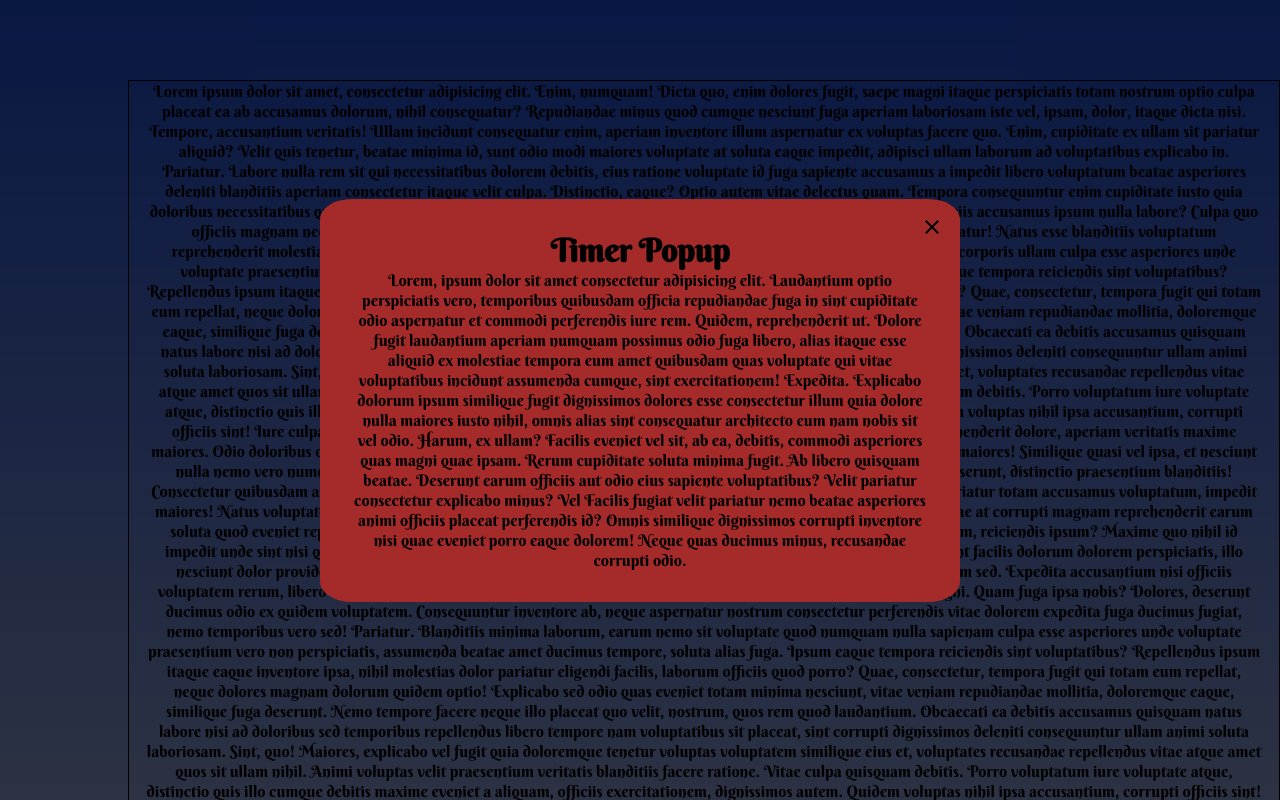
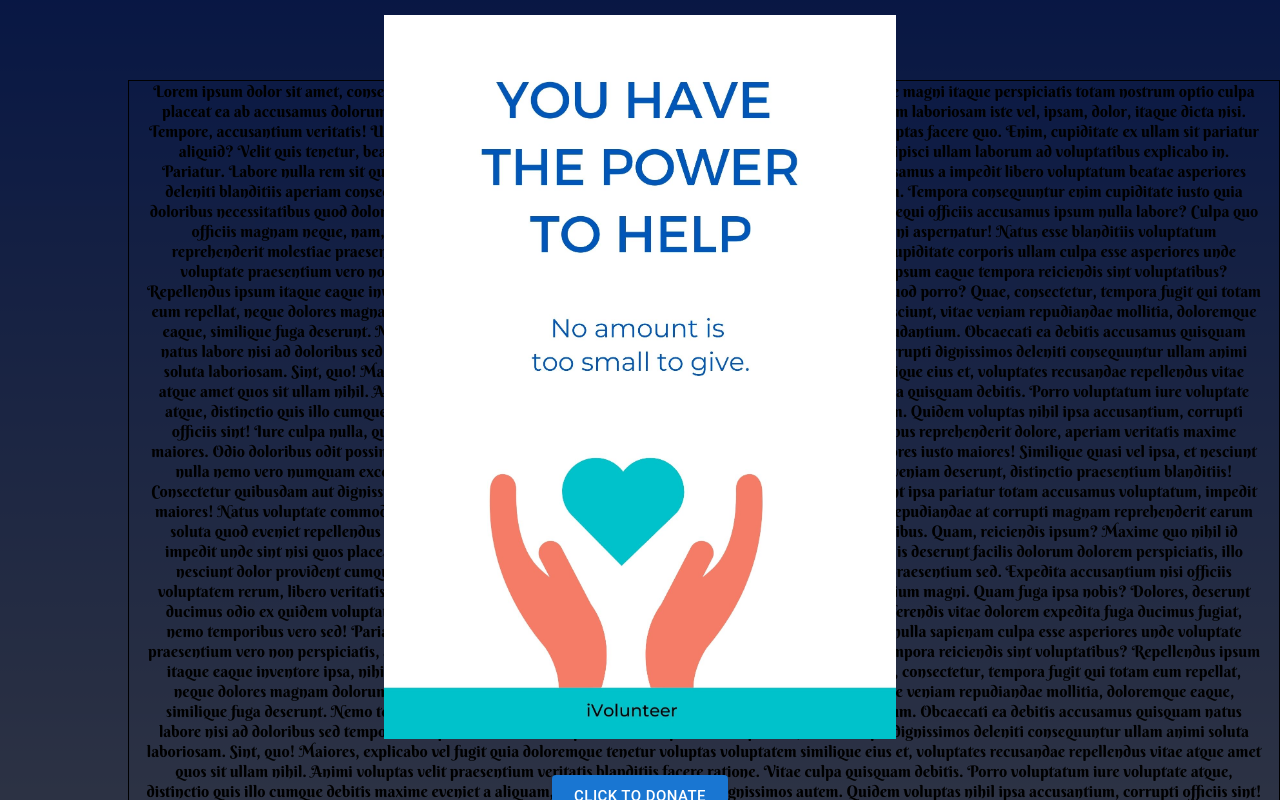
Before and after one commit to OshriTzagay/iVolunteer-FinalProject, a React (Create React App) app in the folder client/: page /home in a window 1280 px wide. Shown: the top 800 px of the page. Built offline with nearby package versions, Linux system fonts and the light colour scheme.

Commit message:
add img to time-popup

```diff
--- a/client/src/AppRouter.jsx
+++ b/client/src/AppRouter.jsx
@@ -10,12 +10,14 @@ import Welcome from "./Components/pages/Welcome-Comp/Welcome";
 import { UserRegister } from "./Components/parts/Register-Compo/User-Register";
 import { Login } from "./Components/parts/Login-Compo/Login";
 import Donaters from "./Components/pages/Donaters-Compo/Donaters";
+import  {AddNeedVolPost} from "./Components/parts/Add-Need-Vol-post-Compo/AddNeedVolPost";
+import { AddVolPost } from "./Components/parts/Add-Vol-Post-Compo/AddVolPost";
 import { useContext, useState, useEffect } from "react";
 import { userContext } from "./Contexts/user-context";
 export const AppRouter = () => {
   const { user } = useContext(userContext);
 
-console.log(user);
+// console.log(user);
   return (
     <div className="App">
       <BrowserRouter>
@@ -26,11 +28,14 @@ console.log(user);
           <Routes>
             <Route exact path="/" element={<Welcome />}></Route>
             <Route  exact path="/home" element={<Home />}></Route>
+            <Route exact path="/needvolPost" element={<AddVolPost />}></Route>
             <Route exact path="/needvol" element={<NeedVolPosts />}></Route>
             <Route exact path="volposts" element={<VolPosts />}></Route>
+            <Route exact path="/volPost" element={<AddNeedVolPost />}></Route>
             <Route exact path="/register" element={<UserRegister />}></Route>
             <Route exact path="/login" element={<Login />}></Route>
             <Route exact path="/donates" element={<Donaters />}></Route>
+
           </Routes>
         </div>
 
--- a/client/src/Components/pages/NeedVol-Posts-Compo/PostCard-component.jsx
+++ b/client/src/Components/pages/NeedVol-Posts-Compo/PostCard-component.jsx
@@ -1,4 +1,4 @@
-import React, {useState,useEffect} from 'react';
+import React, { useState, useEffect } from 'react';
 import "../Vol-Posts-Compo/VolPost-style.css"
 import Popup from '../../parts/Popup/popup.jsx';
 import Card from '@mui/material/Card';
@@ -14,7 +14,7 @@ import LocalPhoneIcon from '@mui/icons-material/LocalPhone';
 
 
 const PostCard = ({ item }) => {
-    const [btnPopup,setBtnPopup] = useState(false)
+    const [btnPopup, setBtnPopup] = useState(false)
     return (<section className='card'>
         <Card sx={{ maxWidth: 350 }}>
             <CardMedia
@@ -28,19 +28,12 @@ const PostCard = ({ item }) => {
                     {item.FirstName} {item.LastName}
                 </Typography>
                 <Typography variant="body2" color="text.secondary">
-                    {/* <p>{item.Description}</p> */}
-                    {/* <p> <EmailOutlinedIcon /> {item.Email} </p> */}
-                    {/* <p> <LocationOnIcon /> {item.City} </p> */}
-                    {/* <p> <TranslateIcon /> {item.Language} </p> */}
-                    {/* <p>{item.Age} </p> */}
-                <Button size="small" onClick={()=>setBtnPopup(true)}>See More Details</Button>
+                    <p>{item.Description}</p>
+                    <Button size="small" onClick={() => setBtnPopup(true)}>See More Details</Button>
                 </Typography>
             </CardContent>
-            {/* <CardActions>
-                <a href="tel:+{item.Phone}"><Button size="small"> <LocalPhoneIcon /> {item.Phone}</Button></a>
-            </CardActions> */}
         </Card>
-        <Popup trigger={btnPopup} setTrigger={setBtnPopup} item={item}/>
+        <Popup trigger={btnPopup} setTrigger={setBtnPopup} item={item} />
     </section>)
 }
 export default PostCard;
--- a/client/src/Components/pages/Vol-Posts-Compo/Post-Component.jsx
+++ b/client/src/Components/pages/Vol-Posts-Compo/Post-Component.jsx
@@ -34,41 +34,9 @@ const PostCard = ({ item }) => {
           </Typography>
           <Typography variant="body2" color="text.secondary">
             <p>{item.Description}</p>
-            <p>
-              {" "}
-              <EmailOutlinedIcon /> {item.Email}{" "}
-            </p>
-            <p>
-              {" "}
-              <LocationOnIcon /> {item.City}{" "}
-            </p>
-            <p>
-              {" "}
-              <TranslateIcon /> {item.Language}{" "}
-            </p>
-            <p>
-              <BuildIcon /> {item.Skills}{" "}
-            </p>
-            <p>{item.Age} </p>
-            <p>
-              <AlarmIcon /> {item.StartHour}:00{" "}
-            </p>
-            <p>
-              <AlarmOffIcon /> {item.FinishHour}:00{" "}
-            </p>
           </Typography>
+          <Button size="small" onClick={() => setBtnPopup(true)}> See More Details </Button>
         </CardContent>
-        <CardActions>
-          <a href="tel:+{item.Phone}">
-            <Button size="small">
-              {" "}
-              <LocalPhoneIcon /> {item.Phone}
-            </Button>
-          </a>
-          <Button size="small" onClick={() => setBtnPopup(true)}>
-            See More Details
-          </Button>
-        </CardActions>
       </Card>
       <Popup trigger={btnPopup} setTrigger={setBtnPopup} item={item} />
     </section>
--- a/client/src/Components/parts/Popup/Popup-Style.css
+++ b/client/src/Components/parts/Popup/Popup-Style.css
@@ -18,23 +18,34 @@
     max-width: 640px;
     background-color: brown;
     border-radius: 5%;
-    transition: 7s;
-
-
-}
-.Popup-inner:hover{
-    background-color: rgba(165, 42, 42, 0.342);
-
 }
 
 .Popup-inner .close-btn{
     position: absolute;
     top: 16px;
     right: 16px;
-    transition: 3s;
-
 }
 
 img{
     width: 150px;
 }
+
+.PopupTimer-inner{
+    position: relative;
+    padding: 32px;
+    width: 100%;
+    max-width: 640px;
+    border-radius: 5%;
+}
+.PopupTimer-inner .TimerClose-btn{
+    position: absolute;
+    top: 16px;
+    right: 16px;
+}
+.TimerClose-btn{
+    color: white;
+}
+
+.bbr{
+    margin-top: 10px;
+}
--- a/client/src/Components/parts/Popup/Time-Popup.jsx
+++ b/client/src/Components/parts/Popup/Time-Popup.jsx
@@ -1,20 +1,21 @@
 import React from 'react';
 import "./Popup-Style.css";
+import Button from '@mui/material/Button';
 import CloseIcon from '@mui/icons-material/Close';
+import { useNavigate } from "react-router-dom";
+
 function TimerPopup(props) {
+
+    const navigate = useNavigate();
+
     return (props.trigger) ? (
         <div className='Popup'>
-            <div className="Popup-inner">
-                <h1> Timer Popup</h1>
-                 <CloseIcon className='close-btn' onClick={() => props.setTrigger(false)}/>
-                {/* {props.children} */}
-                <p>Lorem, ipsum dolor sit amet consectetur adipisicing elit. Laudantium optio perspiciatis vero, temporibus quibusdam officia repudiandae fuga in sint cupiditate odio aspernatur et commodi perferendis iure rem. Quidem, reprehenderit ut.
-                Dolore fugit laudantium aperiam numquam possimus odio fuga libero, alias itaque esse aliquid ex molestiae tempora eum amet quibusdam quas voluptate qui vitae voluptatibus incidunt assumenda cumque, sint exercitationem! Expedita.
-                Explicabo dolorum ipsum similique fugit dignissimos dolores esse consectetur illum quia dolore nulla maiores iusto nihil, omnis alias sint consequatur architecto eum nam nobis sit vel odio. Harum, ex ullam?
-                Facilis eveniet vel sit, ab ea, debitis, commodi asperiores quas magni quae ipsam. Rerum cupiditate soluta minima fugit. Ab libero quisquam beatae. Deserunt earum officiis aut odio eius sapiente voluptatibus?
-                Velit pariatur consectetur explicabo minus? Vel
-                Facilis fugiat velit pariatur nemo beatae asperiores animi officiis placeat perferendis id? Omnis similique dignissimos corrupti inventore nisi quae eveniet porro eaque dolorem! Neque quas ducimus minus, recusandae corrupti odio.</p>
+            <div className="PopupTimer-inner">
+                 <CloseIcon className='TimerClose-btn' onClick={() => props.setTrigger(false)}/>
+                 <img src="Media/Donate.jpg" alt="" className="PopupTimer-inner"/>
+                 <Button variant="contained" size="large" onClick={()=> navigate('/donates')}> Click To Donate </Button>
             </div>
+
         </div>
     ) : "";
 }
--- a/client/src/Components/parts/Side-Bar-Compo/SideBar.jsx
+++ b/client/src/Components/parts/Side-Bar-Compo/SideBar.jsx
@@ -1,25 +1,19 @@
 import { Link } from "react-router-dom";
 import VolunteerActivismRoundedIcon from "@mui/icons-material/VolunteerActivismRounded";
 import HomeRoundedIcon from "@mui/icons-material/HomeRounded";
+import PostAddIcon from '@mui/icons-material/PostAdd';
 
 export const SideBar = () => {
-  console.log("Before");
-  console.log("After");
-
   return (
     <div className="the-sidebar">
       <Link className="sb-links" to="/home">
         <HomeRoundedIcon style={{fontSize:'3rem'}} ></HomeRoundedIcon>
       </Link>
-      <Link className="sb-links" to="/volposts">
-        <VolunteerActivismRoundedIcon  style={{fontSize:'3rem'}}></VolunteerActivismRoundedIcon>
-      </Link>
-      <Link className="sb-links" to="/needvol">
-        Land-a-Hand
-      </Link>
-      <Link className="sb-links" to="/donates">
-        Donate
-      </Link>
+      <Link className="sb-links" to="/needvolPost"> To Assist </Link>
+      <Link className="sb-links" to="/volposts"> <VolunteerActivismRoundedIcon  style={{fontSize:'3rem'}}/> </Link>
+      <Link className="sb-links" to="/volPost"> Assistance </Link>
+      <Link className="sb-links" to="/needvol"> <VolunteerActivismRoundedIcon  style={{fontSize:'3rem'}}/> </Link>
+      <Link className="sb-links" to="/donates"> Donate </Link>
     </div>
   );
 };
```
Also changed, not shown: client/public/Media/Donate.jpg (added).
